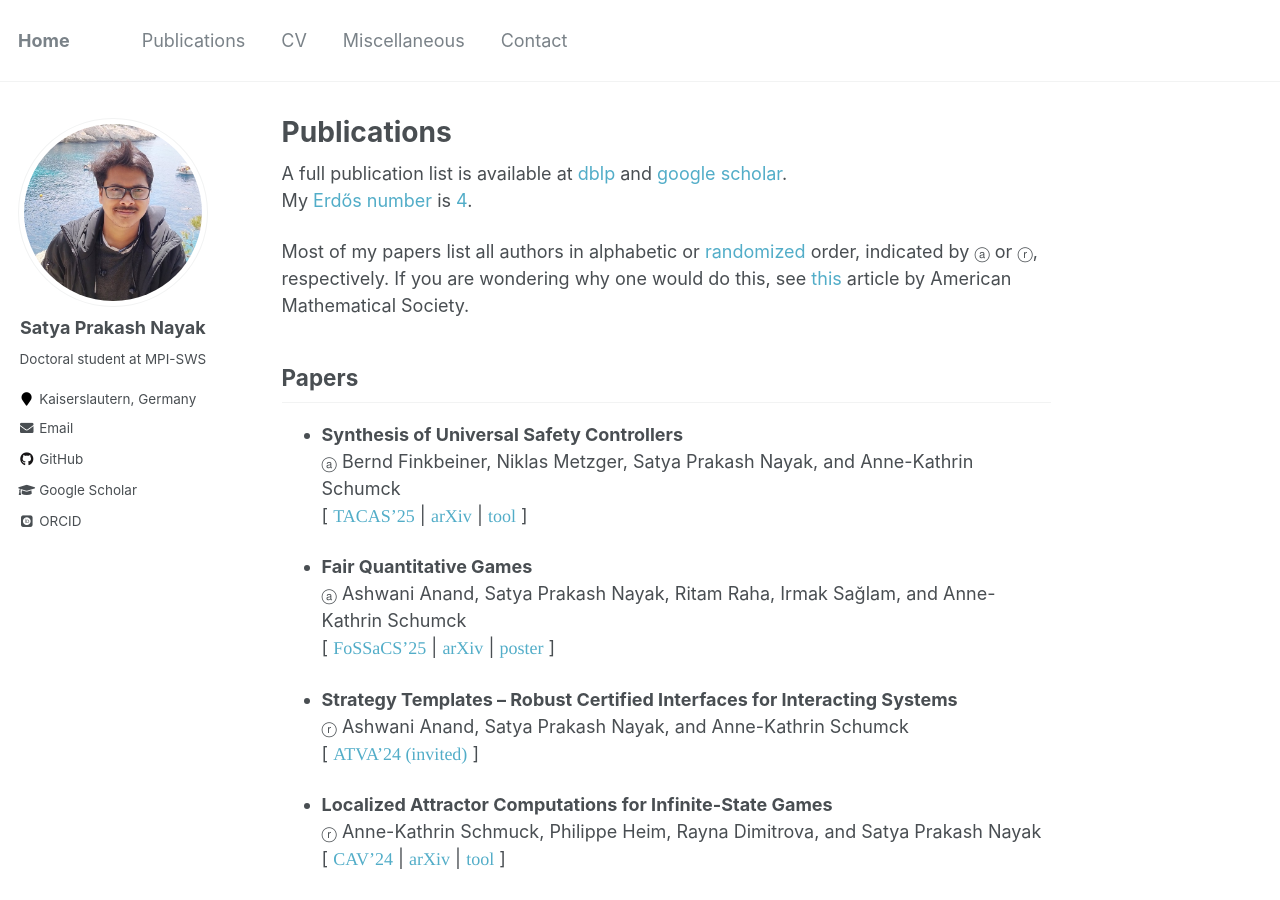
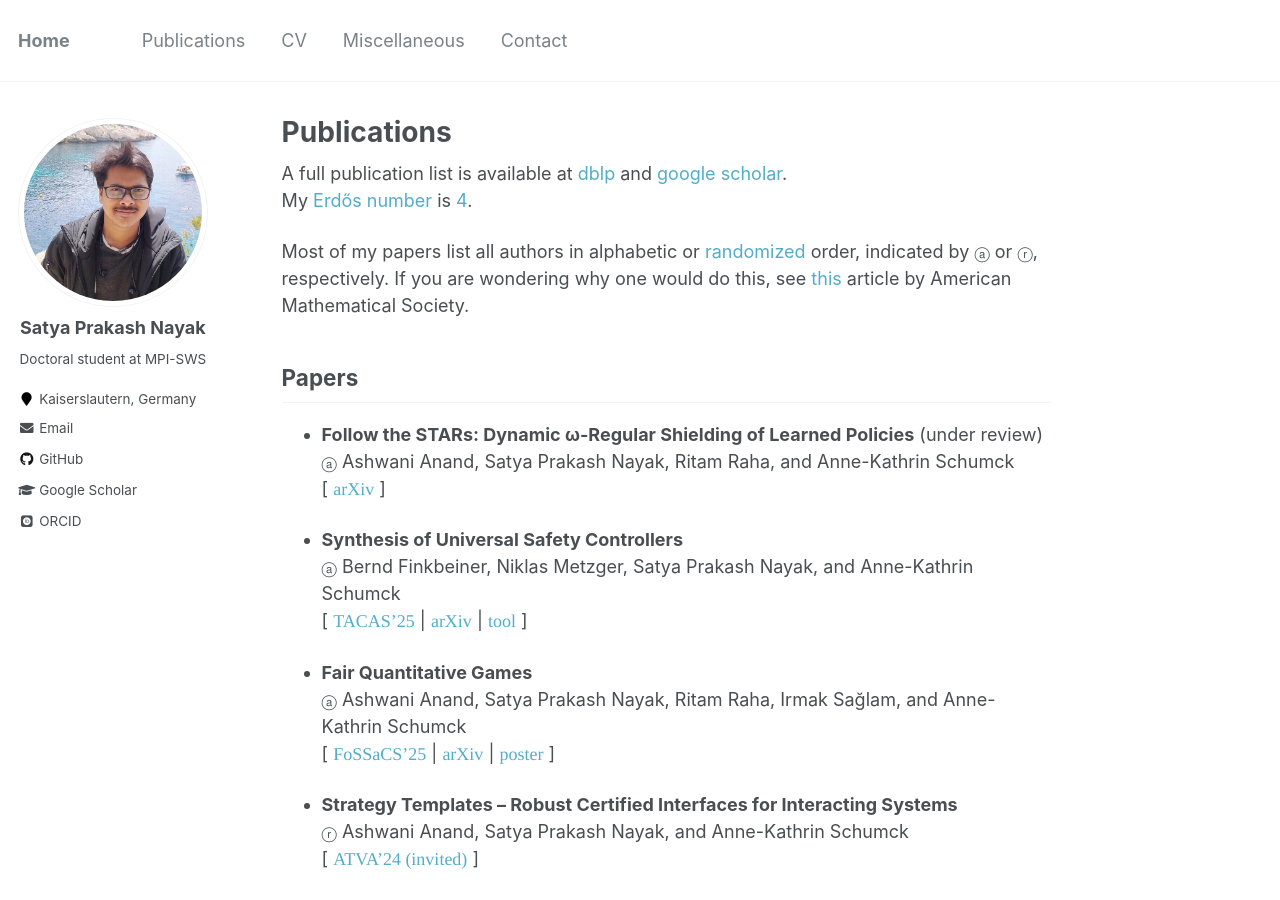
Before and after one commit to satya2009rta/satya2009rta.github.io, a Jekyll site: the page built from _pages/publications.md, in a window 1280 px wide and 900 px high. Built offline with Jekyll 4.4.1, drawn with Linux system fonts in a browser that asks for light colours; some web fonts are replaced.

Commit message:
added paper

```diff
--- a/_pages/publications.md
+++ b/_pages/publications.md
@@ -11,6 +11,11 @@ Most of my papers list all authors in alphabetic or <a href="https://www.aeaweb.
 If you are wondering why one would do this, see <a href="http://www.ams.org/profession/leaders/CultureStatement04.pdf?fbclid=IwAR3L5L-09zvS-7C7s1_tcVVvsRuVM6Y5chdTLXsGHMW9iH7faknK7YXUEyQ" style="text-decoration:none;">this</a> article by American Mathematical Society.
 
 ## Papers
+
+* **Follow the STARs: Dynamic ω-Regular Shielding of Learned Policies** (under review) <br>
+<span style="font-size: smaller;">&#x24d0;</span>
+Ashwani Anand, Satya Prakash Nayak, Ritam Raha, and Anne-Kathrin Schumck <br>
+[ <a href="https://arxiv.org/abs/2505.14689" style="text-decoration:none;font-family:'Times';">arXiv</a> ]
 
 * **Synthesis of Universal Safety
 Controllers** <br>
```
Also changed, not shown: _pages/cv.md (+3 -1 lines), 1 other file.
